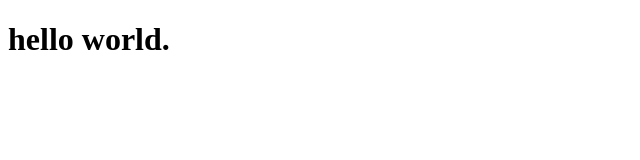
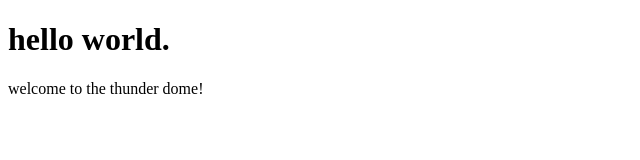
Before and after one commit to mbarachkov/github-demo2, a plain HTML site: page index.html in a window 1280 px wide. Shown: the whole page, without its empty margins (0-640 px from the left). Drawn offline with Linux system fonts and the light colour scheme.

Commit message:
added one line of text.

```diff
--- a/index.html
+++ b/index.html
@@ -8,5 +8,6 @@
 </head>
 <body>
     <h1>hello world.</h1>
+    <p> welcome to the thunder dome!</p>
 </body>
 </html>
```
